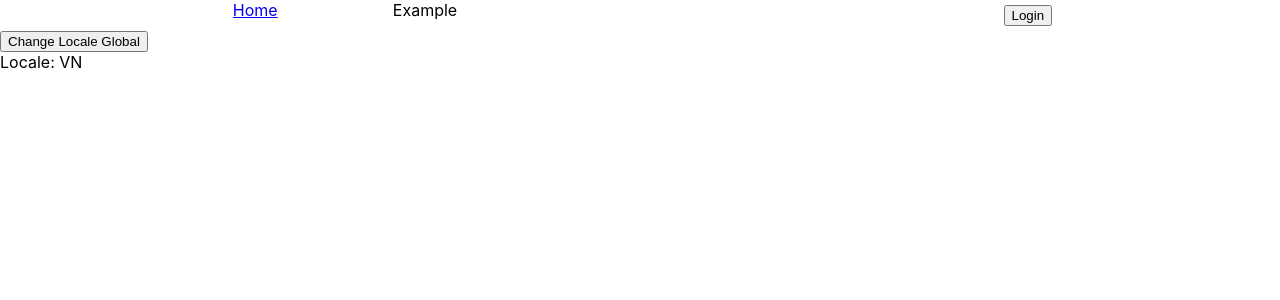
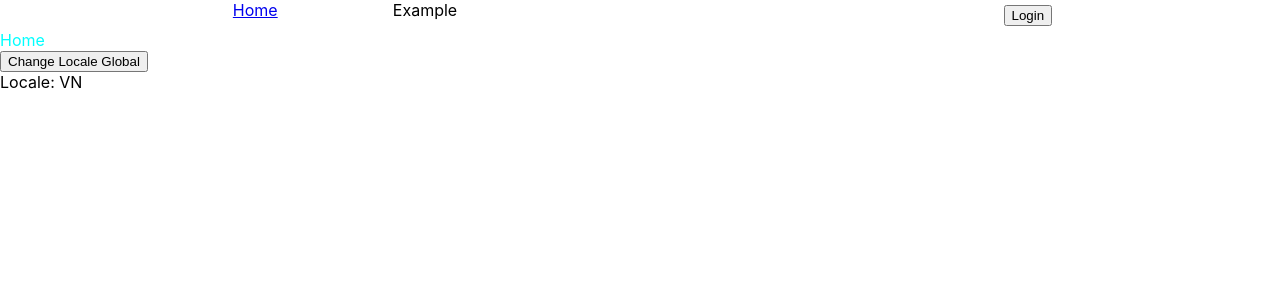
Before and after one commit to kane-nguyen-goldenowl/hook-example, a React (Create React App) app: page / in a window 1280 px wide. Shown: the top 300 px of the page. Built offline with nearby package versions, Linux system fonts and the light colour scheme.

Commit message:
integate sass

```diff
--- a/package.json
+++ b/package.json
@@ -6,6 +6,7 @@
     "@testing-library/jest-dom": "^5.16.4",
     "@testing-library/react": "^13.3.0",
     "@testing-library/user-event": "^13.5.0",
+    "node-sass": "^7.0.1",
     "react": "^18.2.0",
     "react-dom": "^18.2.0",
     "react-router-dom": "^6.3.0",
--- a/src/screens/Home/index.js
+++ b/src/screens/Home/index.js
@@ -5,12 +5,19 @@ import Nav from '../../components/Nav';
 
 import LocaleContext from '../../contexts/LocaleContext';
 
+import './index.scss';
+
 function Home() {
     const { locales, locale, setLocale } = useContext(LocaleContext);
 
     return (
         <React.Fragment>
             <Nav />
+            <div>
+                <div className='home-title'>
+                    Home
+                </div>
+            </div>
             <div>
                 <button
                     onClick={() => {
--- /dev/null
+++ b/src/screens/Home/index.scss
@@ -0,0 +1,3 @@
+.home-title {
+    color: aqua;
+}
```
Also changed, not shown: 1 other file (tests, documents, lock files or other folders).
